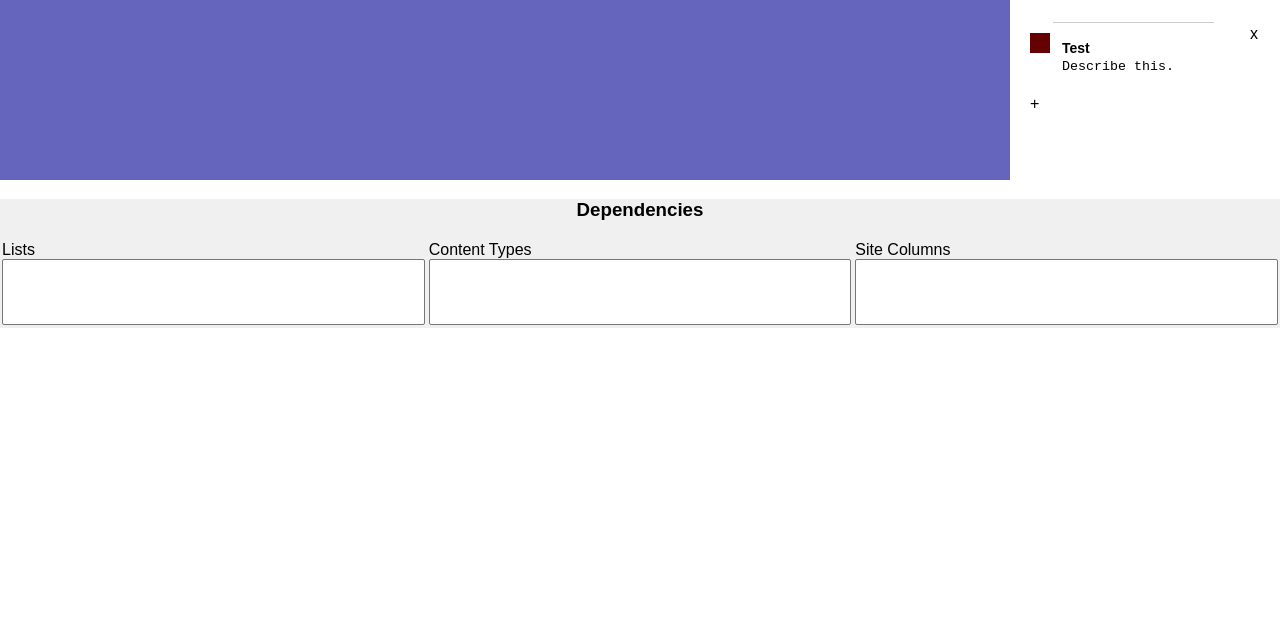
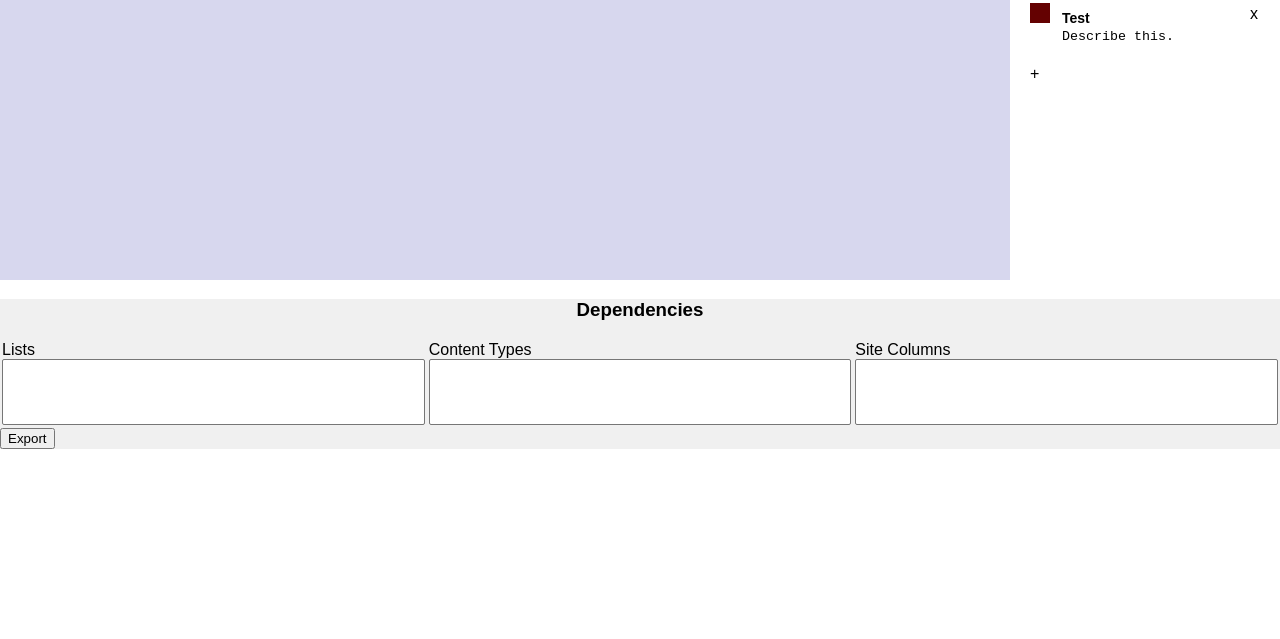
Before and after one commit to kyleschaeffer/architect, a React app: page / in a window 1280 px wide. Shown: the part 161-800 px from the top of the page. Built offline with nearby package versions, Linux system fonts and the light colour scheme.

Commit message:
Procrastination in the form of styling

```diff
--- a/src/components/DependencyEditor.js
+++ b/src/components/DependencyEditor.js
@@ -2,6 +2,9 @@ import React, { Component } from 'react';
 
 class DependencyEditor extends Component {
   state = {
+
+  }
+  createSeed = ()=>{
 
   }
   render() {
@@ -25,6 +28,7 @@ class DependencyEditor extends Component {
             </select>
           </div>
         </div>
+        <button onClick={this.createSeed}>Export</button>
       </div>
     )
   }
--- a/src/components/DrawingBoard.js
+++ b/src/components/DrawingBoard.js
@@ -4,7 +4,7 @@ class DrawingBoard extends Component {
   state = {}
   render() {
     const style = {
-      backgroundColor:"#6565be"
+      backgroundColor:"#6565be42"
     }
 
     return (
@@ -12,7 +12,7 @@ class DrawingBoard extends Component {
         <div
           onMouseDown={({screenX, screenY})=>console.log(screenX,screenY)}
           onMouseUp={({screenX, screenY})=>console.log(screenX,screenY)}
-          style={{height:250, ...style}}
+          style={{minHeight:350, height:"100%", ...style}}
         >
 
         </div>
--- a/src/components/Legend.js
+++ b/src/components/Legend.js
@@ -10,7 +10,7 @@ class Legend extends Component {
   render() {
     const {legendItems} = this.state;
     return (
-      <div className = "legend" {...this.props.styles} style={{padding:20}}>
+      <div className = "legend" {...this.props.styles} style={{padding:"0px 20px"}}>
         <LegendItem title="Web Component" description="testing this" color="false" bottomBorder="true"></LegendItem>
         {
           legendItems.map((li,i)=>{
--- a/src/components/LegendItem.css
+++ b/src/components/LegendItem.css
@@ -1,6 +1,5 @@
 .color-title *{
   display:inline-block;
-  margin-top:10px;
 }
 .color-title .color{
   width:20px;
--- a/src/components/LegendItem.js
+++ b/src/components/LegendItem.js
@@ -31,7 +31,7 @@ class LegendItem extends Component {
           <input className="legend-title" value={title} onChange={this.handleTitleChange} ref={(node)=>this.titleInput = node}/>
         </div>
         <textarea className="legend-description" value={description} onChange={this.handleDescriptionChange} ref={(node)=>this.descInput = node}/>
-        {bottomBorder && <div style={{"borderBottom":"solid rgba(0,0,0,.2) 1px", "marginRight":"20%", "marginLeft":"10%"}}></div>}
+        {bottomBorder && <div style={{"borderBottom":"solid rgba(0,0,0,.2) 1px", "marginRight":"20%", "marginLeft":"10%", marginBottom:10}}></div>}
       </div>
     )
   }
```
